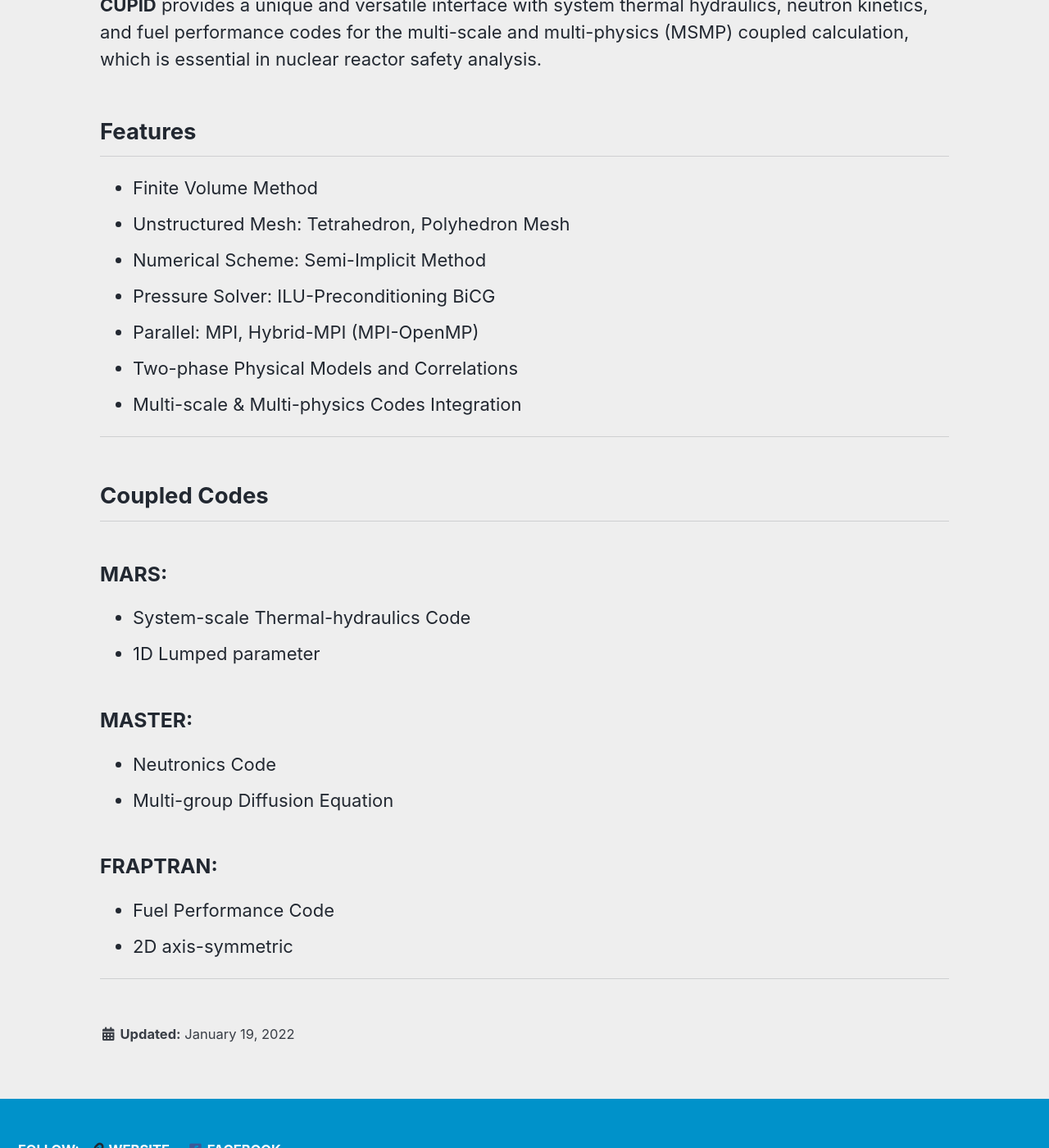
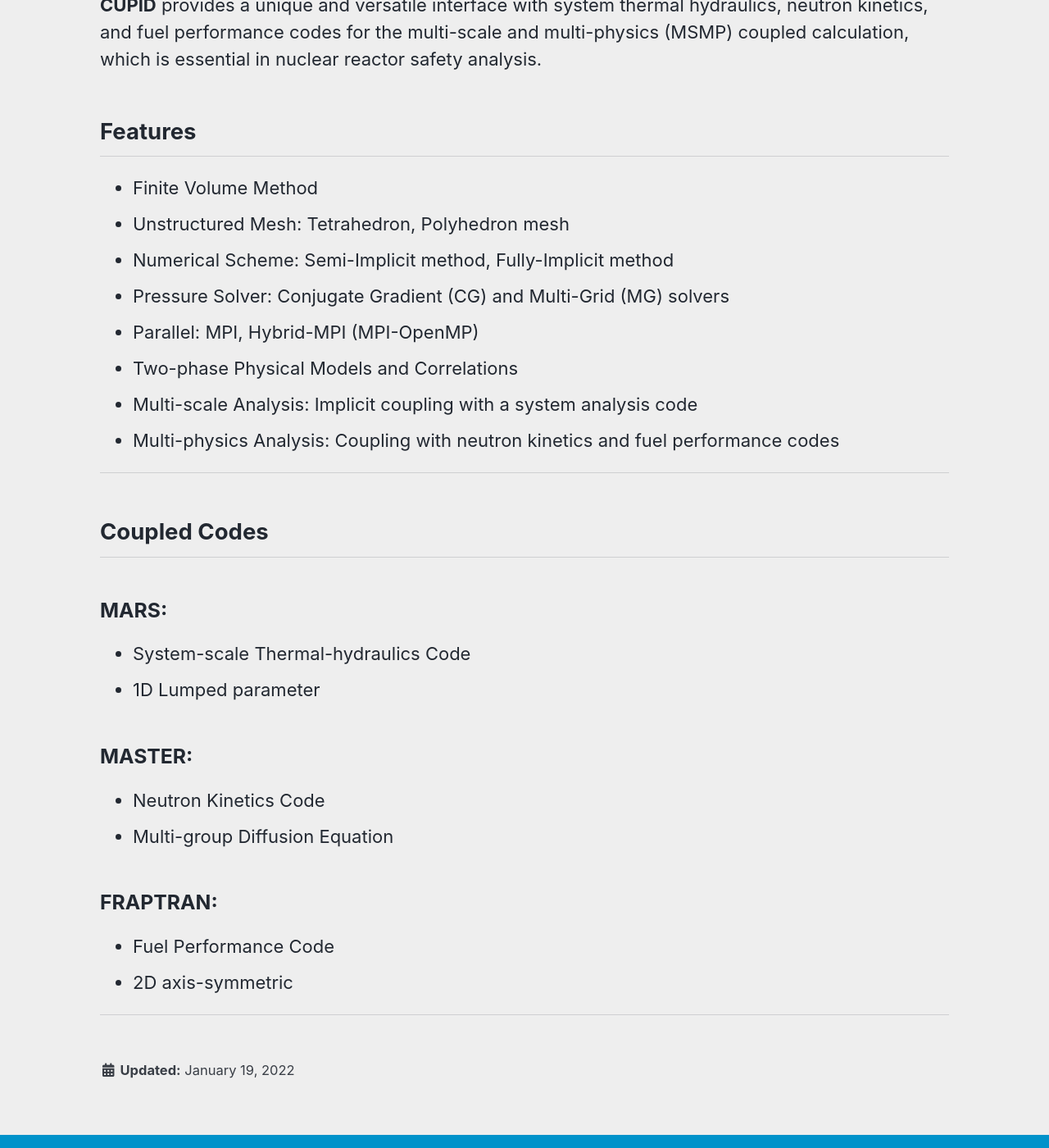
Before and after one commit to cupiders/cupiders.github.io, a Jekyll site: the page built from _pages/about.md, in a window 1280 px wide and 1400 px high, scrolled down 820 px. Shown: the whole window at 82% size. Built offline with Jekyll 4.4.1, drawn with Linux system fonts in a browser that asks for light colours; cached includes are drawn as plain includes.

```diff
--- a/_pages/about.md
+++ b/_pages/about.md
@@ -24,12 +24,13 @@
 ## Features
 
 - Finite Volume Method
-- Unstructured Mesh: Tetrahedron, Polyhedron Mesh
-- Numerical Scheme: Semi-Implicit Method
-- Pressure Solver: ILU-Preconditioning BiCG
+- Unstructured Mesh: Tetrahedron, Polyhedron mesh
+- Numerical Scheme: Semi-Implicit method, Fully-Implicit method
+- Pressure Solver: Conjugate Gradient (CG) and Multi-Grid (MG) solvers
 - Parallel: MPI, Hybrid-MPI (MPI-OpenMP)
 - Two-phase Physical Models and Correlations
-- Multi-scale & Multi-physics Codes Integration
+- Multi-scale Analysis: Implicit coupling with a system analysis code
+- Multi-physics Analysis: Coupling with neutron kinetics and fuel performance codes
 
 ---
 
@@ -42,7 +43,7 @@
 
 ### MASTER:
 
-   * Neutronics Code
+   * Neutron Kinetics Code
    * Multi-group Diffusion Equation
 
 ### FRAPTRAN:
```
